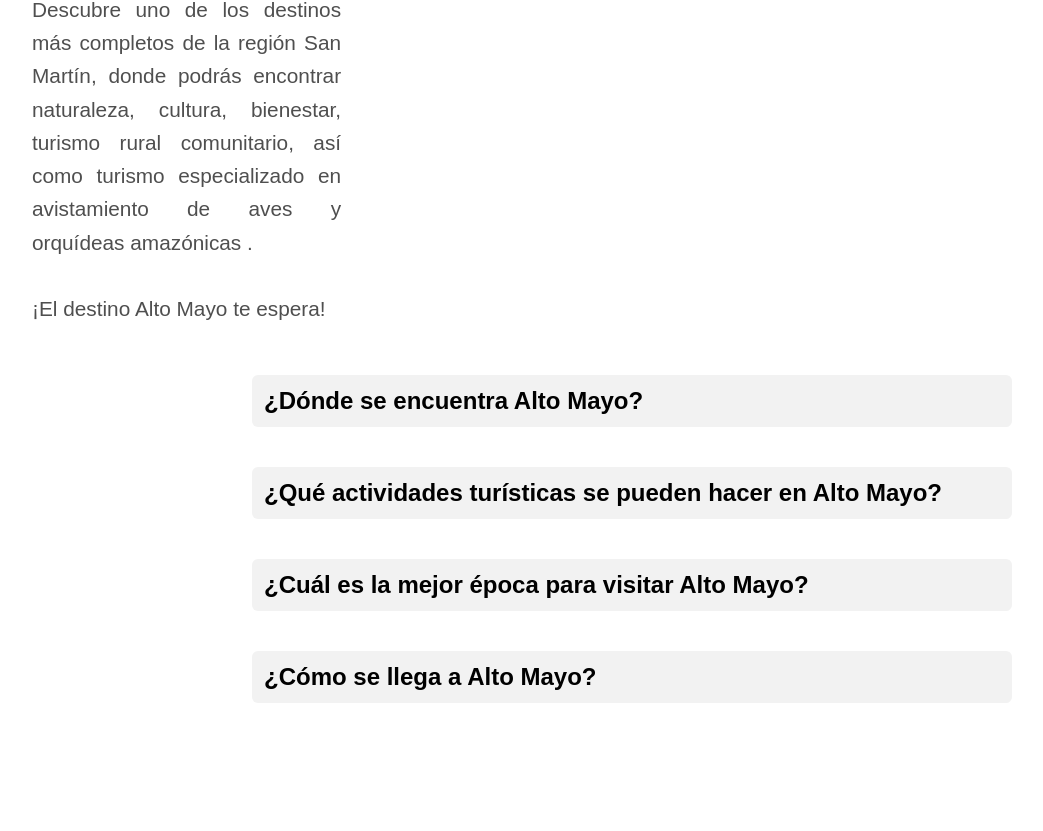
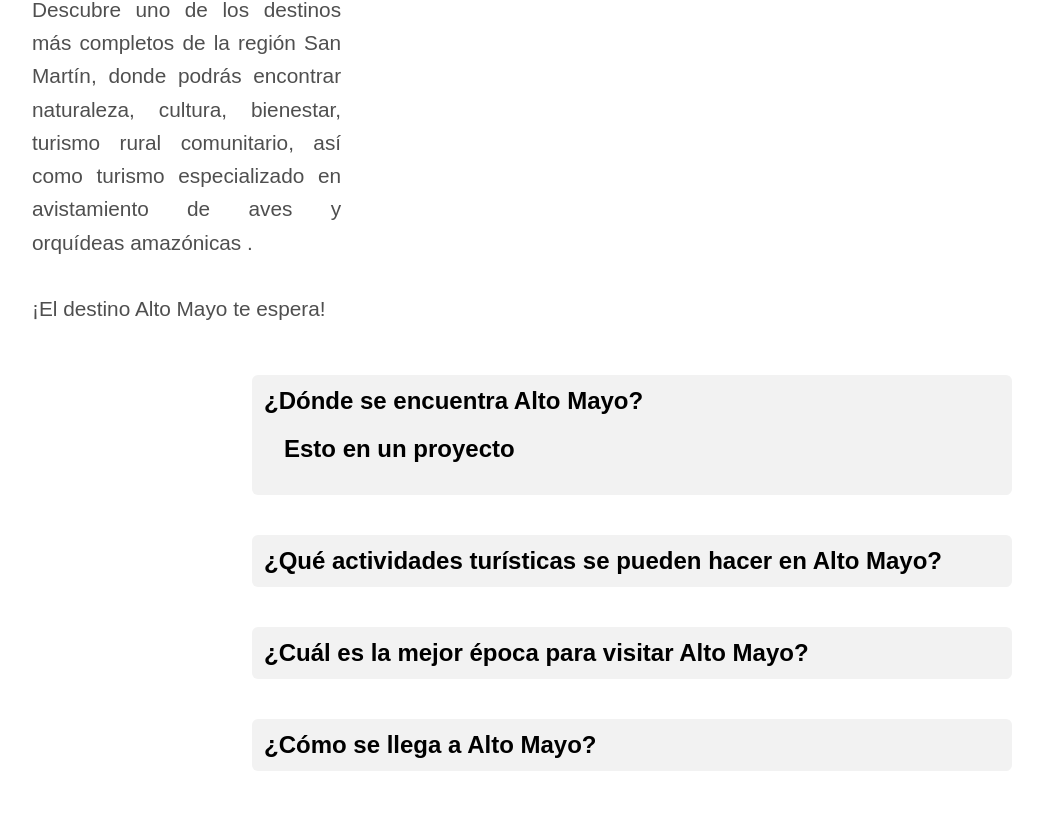
Before and after one commit to HANKZ08/Proyecto-Git, a plain HTML site: page index.html in a window 1280 px wide. Shown: the part 3080-3911 px from the top of the page, without its empty margins (8-1051 px from the left). Before the commit the page ends 3843 px from the top, so only its background shows below. Drawn offline with Linux system fonts and the light colour scheme; a web font is replaced by a local one.

Commit message:
Update index.html

```diff
--- a/index.html
+++ b/index.html
@@ -79,7 +79,7 @@
     </div>
 
     <div class="preguntas">
-        <h2 class="pregunta">¿Dónde se encuentra Alto Mayo?</h2>
+        <h2 class="pregunta">¿Dónde se encuentra Alto Mayo? <p>Esto en un proyecto</p></h2>
         <p class="respuesta">Alto Mayo está ubicado en la parte norte de la región San Martín, en el Perú. Abarca provincias como Moyobamba y Rioja, y forma parte de la selva alta andina.</p>
 
         <h2 class="pregunta">¿Qué actividades turísticas se pueden hacer en Alto Mayo?</h2>
```
